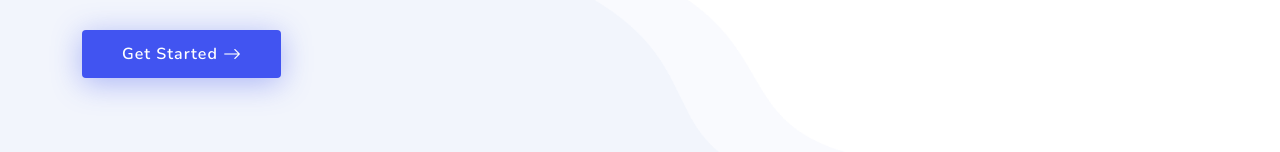
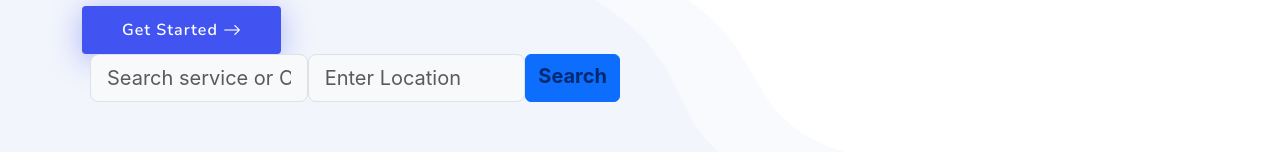
Before and after one commit to itsmeShishir/projectnepfilili, a React (Create React App) app in the folder nepalfilili/: page / in a window 1280 px wide. Shown: the part 442-594 px from the top of the page. Built offline with nearby package versions, Linux system fonts and the light colour scheme.

Commit message:
Solving the issue in home

```diff
--- /dev/null
+++ b/nepalfilili/src/components/home/AboutSectionComponent.jsx
@@ -0,0 +1,7 @@
+import React from "react";
+
+const AboutSectionComponent = () => {
+  return <>AboutSectionComponent</>;
+};
+
+export default AboutSectionComponent;
--- a/nepalfilili/src/components/home/MainSectionComponent.jsx
+++ b/nepalfilili/src/components/home/MainSectionComponent.jsx
@@ -1,14 +1,23 @@
-import React, { useEffect } from "react";
+import React, { useEffect, useState } from "react";
 import { Link } from "react-router-dom";
 import AOS from "aos";
 import "aos/dist/aos.css";
 const MainSectionComponent = () => {
+  const [service, setService] = useState({ servic: "", locations: "" });
+
+  const handleChange = (e) => {
+    setService((prevData) => ({
+      ...prevData,
+      [e.target.name]: e.target.value,
+    }));
+  };
+
   useEffect(() => {
     AOS.init();
   }, []);
   return (
     <div>
-      <section id="hero" class="hero d-flex align-items-center">
+      <section class="hero d-flex align-items-center">
         <div class="container">
           <div class="row">
             <div class="col-lg-6 d-flex flex-column justify-content-center">
@@ -26,6 +35,27 @@ const MainSectionComponent = () => {
                     <i class="bi bi-arrow-right"></i>
                   </a>
                 </div>
+              </div>
+              <div className="d-flex mx-2 justify-content-center">
+                <input
+                  type="text"
+                  className="form-control form-control-lg bg-light fs-5"
+                  placeholder="Search service or Companies"
+                  onChange={handleChange}
+                  value={service.servic}
+                  name="servic"
+                  required
+                />
+                <input
+                  type="text"
+                  className="form-control form-control-lg bg-light fs-5"
+                  placeholder="Enter Location"
+                  onChange={handleChange}
+                  value={service.locations}
+                  name="locations"
+                  required
+                />
+                <h1 className="btn btn-primary fs-5">Search</h1>
               </div>
             </div>
             <div
--- a/nepalfilili/src/pages/frontend/homePage.js
+++ b/nepalfilili/src/pages/frontend/homePage.js
@@ -2,11 +2,13 @@ import React from "react";
 import HeaderComponent from "../../components/header/headerComponent";
 import FooterComponent from "../../components/footer/footerComponent";
 import MainSectionComponent from "../../components/home/MainSectionComponent";
+import AboutSectionComponent from "../../components/home/AboutSectionComponent";
 const HomePage = () => {
   return (
     <>
       <HeaderComponent />
       <MainSectionComponent />
+      <AboutSectionComponent />
       <FooterComponent />
     </>
   );
```
Also changed, not shown: 1 other file (tests, documents, lock files or other folders).
